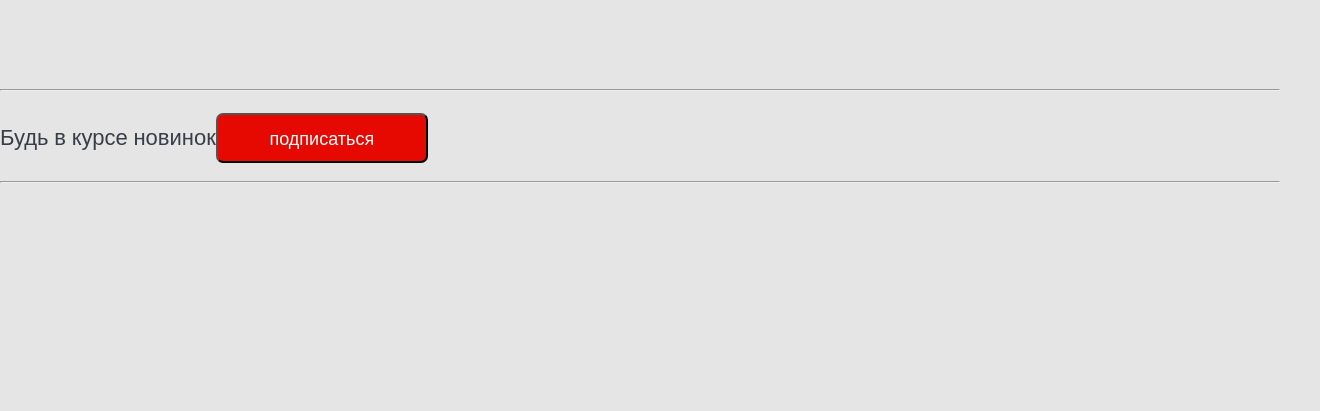
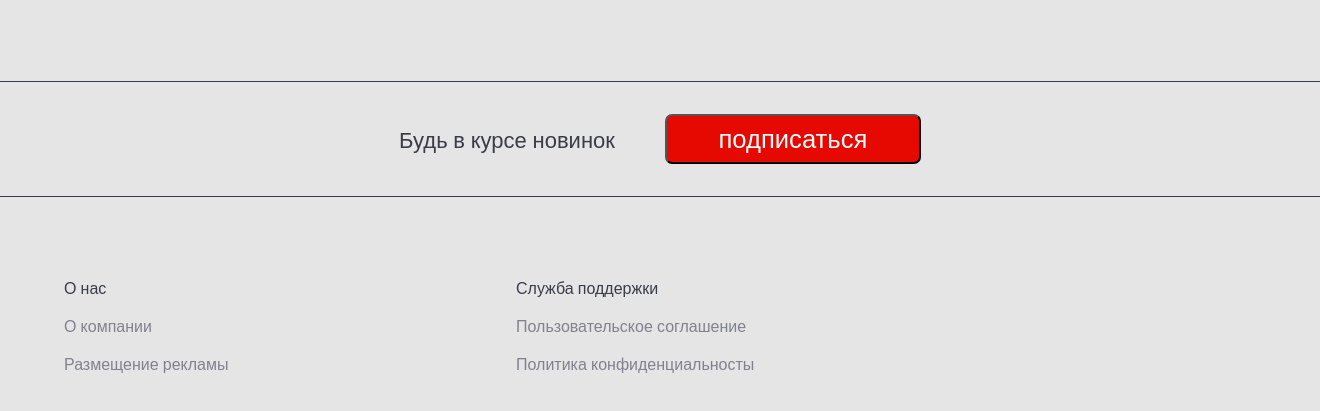
Before and after one commit to zefirlover/TestTask, a plain HTML site: page index.html in a window 1280 px wide. Shown: the part 9938-10349 px from the top of the page, 1320 px wide, since content can reach past the window. Before the commit the page ends 10129 px from the top, so only its background shows below. Drawn offline with nearby package versions, Linux system fonts and the light colour scheme.

Commit message:
Add new footer

```diff
--- a/css/main.css
+++ b/css/main.css
@@ -1,7 +1,7 @@
 .no-margin { margin: 0; }
 .no-margin-bottom { margin-bottom: 0; }
 .no-margin-top { margin-top: 0; }
-.no-margin-right {margin-right: 0;}
+.no-margin-right { margin-right: 0; }
 
 .margin-left-only
 {
@@ -139,7 +139,7 @@
 
     border-radius:7px;
     display: flex;
-    justify-content:center;
+    justify-content: center;
     align-items: center;
 
     font-size: 14px;
@@ -208,33 +208,74 @@
     font-family: 'Oswald', sans-serif;
 }
 
-.footer { justify-content: center; }
+.upper-footer
+{
+    padding: 20px;
+    border-top: 1px solid var(--title-color);
+    border-bottom: 1px solid var(--title-color);
+    width: 100%;
+    display: flex;
+    justify-content: center;
+    align-items: center;
+}
 
-.subscribe-table { display: table-row; justify-content: center; }
-.subscribe-table-element { display: block; }
-.subscribe-text
+.footer-text
 {
-    position: relative;
     color: var(--title-color);
-
     font-size: 22px;
     font-family: 'Open Sans', sans-serif;
 }
 
-.subscribe-button
+.footer-button
 {
-    position: relative;
-    width: 212px;
+    margin-left: 50px;
+    width: 20vw;
     height: 50px;
 
     color: #FEFEFE;
     background-color: #E50901;
 
-    border-radius:7px;
+    border-radius: 7px;
     display: flex;
     justify-content: center;
     align-items: center;
 
-    font-size: 18px;
+    font-size: 2vw;
     font-family: 'Open Sans', sans-serif;
 }
+
+.footer
+{
+    align-items: center;
+
+}
+
+.all-margin { margin: 5vw; }
+.three-side-margin
+{
+    margin-top: 5vw;
+    margin-left: 5vw;
+    margin-bottom: 5vw;
+}
+
+.footer-text-1
+{
+    width: 30vw;
+    display: inline-block;
+}
+
+.footer-title
+{
+    color: var(--title-color);
+    font-size: 16px;
+    font-family: 'Open Sans', sans-serif;
+    display: block;
+}
+
+.footer-subtitle
+{
+    color: var(--text-color);
+    font-size: 16px;
+    font-family: 'Open Sans', sans-serif;
+    display: block;
+}
--- a/index.html
+++ b/index.html
@@ -453,18 +453,21 @@
         </div>
         <img class="top-position-image padding-left" src="data/films_images/game_of_trones.png" alt="" />
     </div>
+    <div class="upper-footer">
+        <p class="footer-text">Будь в курсе новинок</p>
+        <button class="footer-button">подписаться</button>
+    </div>
     <div class="footer">
-        <hr>
-        <div class="subscribe-table">
-            <div class="table-cell">
-                <p class="subscribe-table-element subscribe-text">Будь в курсе новинок </p>
-            </div>
-            <div class="table-cell">
-                <button class="subscribe-table-element subscribe-button">подписаться</button>
-            </div>
+        <div class="footer-text-1 three-side-margin">
+            <p class="footer-title">О нас</p>
+            <p class="footer-subtitle">О компании</p>
+            <p class="footer-subtitle">Размещение рекламы</p>
         </div>
-        <hr>
-        <div class="credentials"></div>
+        <div class="footer-text-1 all-margin">
+            <p class="footer-title">Служба поддержки</p>
+            <p class="footer-subtitle">Пользовательское соглашение</p>
+            <p class="footer-subtitle">Политика конфиденциальносты</p>
+        </div>
     </div>
 </body>
 </html>
```
